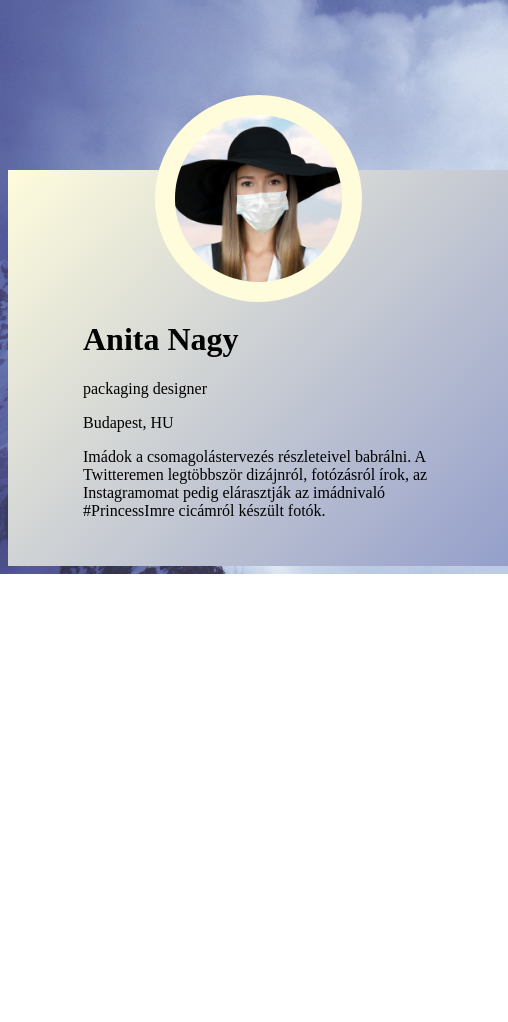
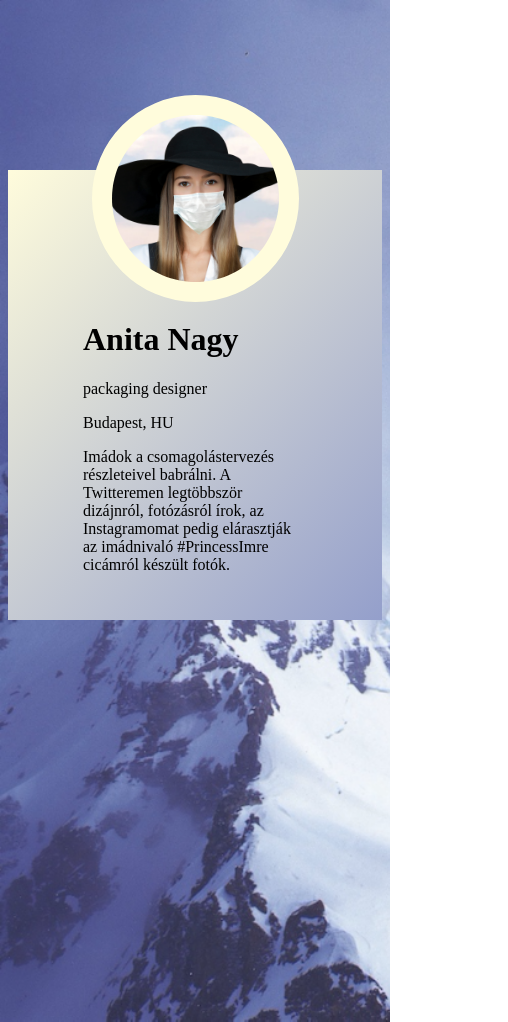
Before and after one commit to sophiel93/nevjegy-teszt, a plain HTML site: page index.html in a window 390 px wide. Shown: the whole page, 508 px wide, since content can reach past the window. Before the commit the page ends 844 px from the top, so only its background shows below. Drawn offline with Linux system fonts and the light colour scheme.

Commit message:
meta tag es mobil szelessegek

```diff
--- a/index.html
+++ b/index.html
@@ -9,6 +9,7 @@
 <body>
 
     <div class="box">
+        <div class="box-content">
             <img class="avatar" src="images/anita.png" alt="Anita">
             <h1>
                 Anita Nagy
@@ -26,6 +27,7 @@
                 Imádok a csomagolástervezés részleteivel babrálni. A Twitteremen legtöbbször dizájnról, fotózásról írok, az Instagramomat pedig elárasztják az imádnivaló #PrincessImre cicámról készült fotók.
             </p>
         </div>
+    </div>
 
 </body>
 </html>
--- a/style.css
+++ b/style.css
@@ -2,6 +2,7 @@ body {
     background: url(images/hegyek.png);
     background-repeat: no-repeat;
     background-size: cover;
+    min-height: 100vh;
 }
 
 /*szelesseg 500
@@ -12,12 +13,16 @@ belso eltartas oldal 75 és alsó 30
 
 .box {
     box-sizing: border-box;
-    width: 500px;
+    max-width: 500px;
     margin: 170px auto 0px;
     padding: 130px 75px 30px;
     background: linear-gradient(314deg, #949FCB 0%, #FFFCDC 100%) 0% 0% no-repeat padding-box;
     position: relative;
+}
 
+.box-content {
+    max-width: 350px;
+    margin: 0 auto;
 }
 
 /*kép 75px feljebb
```
Lines whose indentation alone changed are shown as unchanged.
